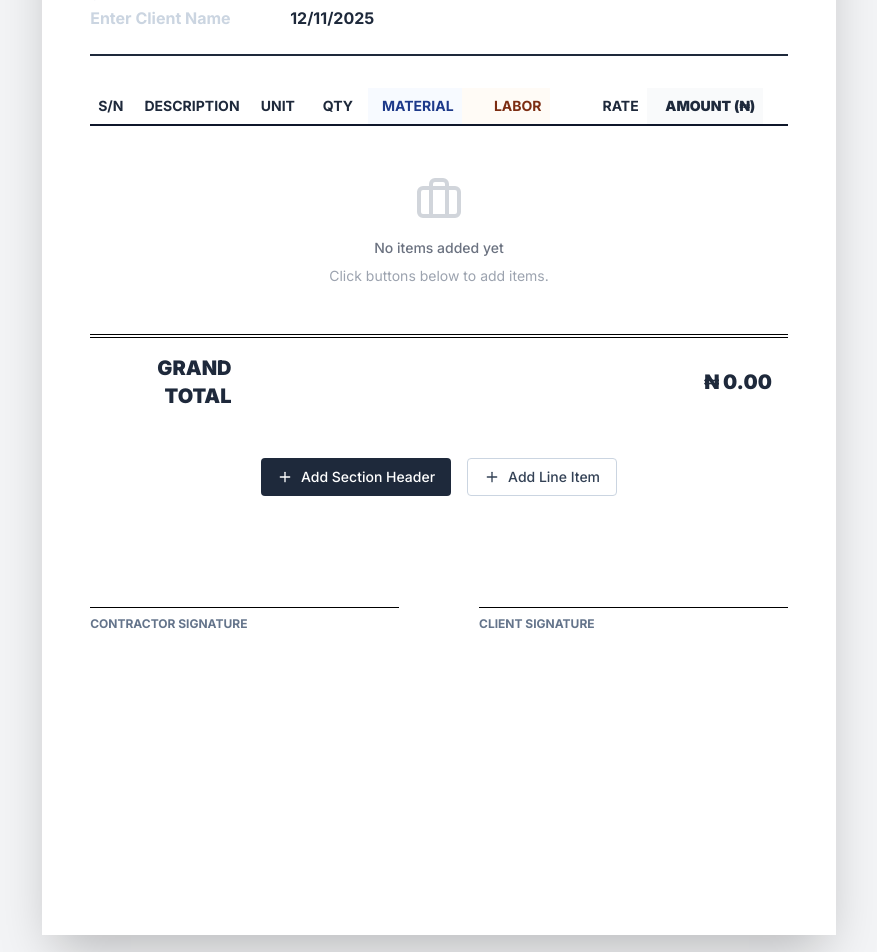
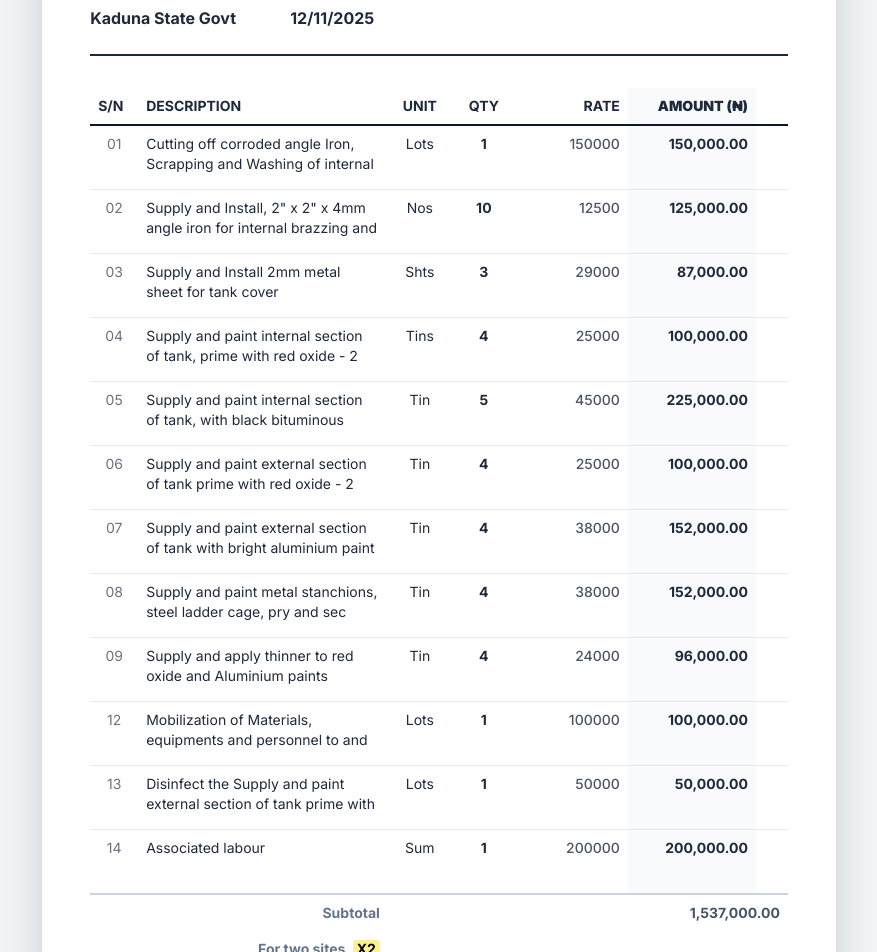
Before and after one commit to Tpepper2001/quotation, a React (Create React App) app: page / in a window 1280 px wide. Shown: the part 280-1232 px from the top of the page, without its empty margins (201-1078 px from the left). Built offline with nearby package versions, Linux system fonts and the light colour scheme; the HTML template or start-up script is replaced by a standard one.

Commit message:
Update App.jsx

```diff
--- a/src/App.jsx
+++ b/src/App.jsx
@@ -1,4 +1,4 @@
-import React, { useState, useRef, useMemo } from 'react';
+import React, { useState, useRef, useMemo, useEffect } from 'react';
 import {
   FileSpreadsheet,
   Printer,
@@ -12,35 +12,51 @@ import {
   PenTool
 } from 'lucide-react';
 
-// --- 1. CONFIGURATION ---
+// --- 1. CONFIGURATION WITH PDF DATA ---
 const INITIAL_PROJECT = {
   title: "BILL OF QUANTITIES",
-  subTitle: "Rehabilitating and refurbishment of existing steel tank",
+  subTitle: "Rehabilitating and refurbishment of existing steel tank, Bital and Igabi PHC",
   clientLabel: "Client:",
-  clientName: "",
+  clientName: "Kaduna State Govt",
   dateLabel: "Date:",
   dateValue: new Date().toLocaleDateString(),
   currency: "₦",
   logo: null,
-  // NEW FIELDS
-  multiplier: 1,
+  multiplier: 2, // Set to X2 based on your PDF
   multiplierLabel: "For two sites",
   showSignatures: true
 };
 
+// Default columns to match your PDF (Hidden Mat/Lab breakdown)
 const INITIAL_COLUMNS = {
   unit: { label: "UNIT", visible: true },
   qty: { label: "QTY", visible: true },
   waste: { label: "WST%", visible: false },
-  mat: { label: "MATERIAL", visible: true }, // Set to false in settings if you just want RATE
-  lab: { label: "LABOR", visible: true },    // Set to false in settings if you just want RATE
+  mat: { label: "MATERIAL", visible: false },
+  lab: { label: "LABOR", visible: false },
   plant: { label: "PLANT", visible: false },
   rate: { label: "RATE", visible: true },
   amount: { label: "AMOUNT", visible: true }
 };
 
+// Data transcribed from your PDF
+const INITIAL_ITEMS = [
+  { id: '1', type: 'item', code: '01', desc: 'Cutting off corroded angle Iron, Scrapping and Washing of internal Section of Tank', unit: 'Lots', qty: 1, waste: 0, mat: 150000, lab: 0, plant: 0 },
+  { id: '2', type: 'item', code: '02', desc: 'Supply and Install, 2" x 2" x 4mm angle iron for internal brazzing and firm support of the tank', unit: 'Nos', qty: 10, waste: 0, mat: 12500, lab: 0, plant: 0 },
+  { id: '3', type: 'item', code: '03', desc: 'Supply and Install 2mm metal sheet for tank cover', unit: 'Shts', qty: 3, waste: 0, mat: 29000, lab: 0, plant: 0 },
+  { id: '4', type: 'item', code: '04', desc: 'Supply and paint internal section of tank, prime with red oxide - 2 coat', unit: 'Tins', qty: 4, waste: 0, mat: 25000, lab: 0, plant: 0 },
+  { id: '5', type: 'item', code: '05', desc: 'Supply and paint internal section of tank, with black bituminous paint - 2 coat', unit: 'Tin', qty: 5, waste: 0, mat: 45000, lab: 0, plant: 0 },
+  { id: '6', type: 'item', code: '06', desc: 'Supply and paint external section of tank prime with red oxide - 2 coat', unit: 'Tin', qty: 4, waste: 0, mat: 25000, lab: 0, plant: 0 },
+  { id: '7', type: 'item', code: '07', desc: 'Supply and paint external section of tank with bright aluminium paint - 2 coat', unit: 'Tin', qty: 4, waste: 0, mat: 38000, lab: 0, plant: 0 },
+  { id: '8', type: 'item', code: '08', desc: 'Supply and paint metal stanchions, steel ladder cage, pry and sec beams with walk way hands rails with bright auminium paints - 2 coats', unit: 'Tin', qty: 4, waste: 0, mat: 38000, lab: 0, plant: 0 },
+  { id: '9', type: 'item', code: '09', desc: 'Supply and apply thinner to red oxide and Aluminium paints', unit: 'Tin', qty: 4, waste: 0, mat: 24000, lab: 0, plant: 0 },
+  { id: '10', type: 'item', code: '12', desc: 'Mobilization of Materials, equipments and personnel to and from site', unit: 'Lots', qty: 1, waste: 0, mat: 100000, lab: 0, plant: 0 },
+  { id: '11', type: 'item', code: '13', desc: 'Disinfect the Supply and paint external section of tank prime with red oxide - 2 coat section of the tank using high test hydrochloric (HTH) and test run before commissioning', unit: 'Lots', qty: 1, waste: 0, mat: 50000, lab: 0, plant: 0 },
+  { id: '12', type: 'item', code: '14', desc: 'Associated labour', unit: 'Sum', qty: 1, waste: 0, mat: 200000, lab: 0, plant: 0 },
+];
+
 const App = () => {
-  const [items, setItems] = useState([]);
+  const [items, setItems] = useState(INITIAL_ITEMS);
   const [project, setProject] = useState(INITIAL_PROJECT);
   const [columns, setColumns] = useState(INITIAL_COLUMNS);
   const [isSettingsOpen, setIsSettingsOpen] = useState(false);
@@ -51,8 +67,6 @@ const App = () => {
     const calculated = items.map(item => {
       if (item.type === 'item') {
         const wasteMultiplier = 1 + (item.waste / 100);
-        // If columns are hidden, we assume user might type directly into rate,
-        // but for now we keep the formula capability.
         const rate = (item.mat * wasteMultiplier) + item.lab + item.plant;
         const total = rate * item.qty;
         return { ...item, calculatedRate: rate, calculatedTotal: total };
@@ -84,7 +98,7 @@ const App = () => {
     const newItem = {
       id: Date.now().toString(),
       type,
-      code: items.length + 1 < 10 ? `0${items.length + 1}` : `${items.length + 1}`, // Auto-number logic 01, 02...
+      code: items.length + 1 < 10 ? `0${items.length + 1}` : `${items.length + 1}`,
       desc: type === 'section' ? 'SECTION TITLE' : '',
       unit: type === 'item' ? 'Lot' : '',
       qty: 1, waste: 0, mat: 0, lab: 0, plant: 0
@@ -100,6 +114,12 @@ const App = () => {
       const url = URL.createObjectURL(file);
       updateProject('logo', url);
     }
+  };
+
+  // --- AUTO RESIZE TEXTAREA ---
+  const autoResize = (e) => {
+    e.target.style.height = 'auto';
+    e.target.style.height = e.target.scrollHeight + 'px';
   };
 
   // --- EXPORTS ---
@@ -127,12 +147,10 @@ const App = () => {
       csv += row + "\n";
     });
 
-    // Subtotal Row
     if (project.multiplier !== 1) {
         csv += `,,,Subtotal,,,,,,${subTotal.toFixed(2)}\n`;
         csv += `,,,${project.multiplierLabel} (x${project.multiplier}),,,,,, \n`;
     }
-    // Grand Total Row
     csv += `,,,GRAND TOTAL,,,,,,${grandTotal.toFixed(2)}`;
 
     const blob = new Blob([csv], { type: 'text/csv' });
@@ -143,7 +161,6 @@ const App = () => {
     a.click();
   };
 
-  // --- RENDER HELPERS ---
   const formatMoney = (val) => {
     if (val === undefined || val === null) return '';
     return new Intl.NumberFormat('en-US', { minimumFractionDigits: 2, maximumFractionDigits: 2 }).format(val);
@@ -195,7 +212,7 @@ const App = () => {
                 </div>
               </div>
 
-              {/* Multiplier Settings (NEW) */}
+              {/* Multiplier Settings */}
               <div>
                 <h3 className="font-bold text-sm uppercase text-slate-500 mb-3 flex items-center gap-2"><Calculator size={14}/> Site Multiplier</h3>
                 <div className="mb-4">
@@ -219,7 +236,7 @@ const App = () => {
                 </div>
               </div>
 
-               {/* General Settings & Signatures */}
+               {/* General Settings */}
                <div className="col-span-2">
                 <h3 className="font-bold text-sm uppercase text-slate-500 mb-3">Document Settings</h3>
                 <div className="grid grid-cols-2 gap-4">
@@ -274,6 +291,7 @@ const App = () => {
                  value={project.subTitle}
                  onChange={(e) => updateProject('subTitle', e.target.value)}
                  rows={2}
+                 onInput={autoResize}
                  className="text-lg text-slate-500 w-full font-medium bg-transparent outline-none resize-none overflow-hidden"
                  placeholder="Click to add project description..."
                />
@@ -303,18 +321,18 @@ const App = () => {
           <table className="w-full text-sm border-collapse">
             <thead>
               <tr className="border-b-2 border-slate-900">
-                <th className="p-2 text-left font-bold w-12">S/N</th>
-                <th className="p-2 text-left font-bold">DESCRIPTION</th>
-                {columns.unit.visible && <th className="p-2 text-center font-bold w-16">{columns.unit.label}</th>}
-                {columns.qty.visible && <th className="p-2 text-center font-bold w-16">{columns.qty.label}</th>}
+                <th className="p-2 text-left font-bold w-12 align-top">S/N</th>
+                <th className="p-2 text-left font-bold align-top">DESCRIPTION</th>
+                {columns.unit.visible && <th className="p-2 text-center font-bold w-16 align-top">{columns.unit.label}</th>}
+                {columns.qty.visible && <th className="p-2 text-center font-bold w-16 align-top">{columns.qty.label}</th>}
 
-                {columns.waste.visible && <th className="p-2 text-center font-bold text-xs text-gray-500 w-16 bg-gray-50 print:bg-transparent">{columns.waste.label}</th>}
-                {columns.mat.visible && <th className="p-2 text-right font-bold w-24 bg-blue-50/50 print:bg-transparent text-blue-900 print:text-black">{columns.mat.label}</th>}
-                {columns.lab.visible && <th className="p-2 text-right font-bold w-24 bg-orange-50/50 print:bg-transparent text-orange-900 print:text-black">{columns.lab.label}</th>}
-                {columns.plant.visible && <th className="p-2 text-right font-bold w-24 bg-purple-50/50 print:bg-transparent text-purple-900 print:text-black">{columns.plant.label}</th>}
+                {columns.waste.visible && <th className="p-2 text-center font-bold text-xs text-gray-500 w-16 bg-gray-50 print:bg-transparent align-top">{columns.waste.label}</th>}
+                {columns.mat.visible && <th className="p-2 text-right font-bold w-24 bg-blue-50/50 print:bg-transparent text-blue-900 print:text-black align-top">{columns.mat.label}</th>}
+                {columns.lab.visible && <th className="p-2 text-right font-bold w-24 bg-orange-50/50 print:bg-transparent text-orange-900 print:text-black align-top">{columns.lab.label}</th>}
+                {columns.plant.visible && <th className="p-2 text-right font-bold w-24 bg-purple-50/50 print:bg-transparent text-purple-900 print:text-black align-top">{columns.plant.label}</th>}
 
-                {columns.rate.visible && <th className="p-2 text-right font-bold w-28">{columns.rate.label}</th>}
-                {columns.amount.visible && <th className="p-2 text-right font-black w-32 bg-gray-50 print:bg-transparent">{columns.amount.label} ({project.currency})</th>}
+                {columns.rate.visible && <th className="p-2 text-right font-bold w-28 align-top">{columns.rate.label}</th>}
+                {columns.amount.visible && <th className="p-2 text-right font-black w-32 bg-gray-50 print:bg-transparent align-top">{columns.amount.label} ({project.currency})</th>}
                 <th className="print:hidden w-8"></th>
               </tr>
             </thead>
@@ -334,11 +352,11 @@ const App = () => {
                 if (item.type === 'section') {
                   return (
                     <tr key={item.id} className="bg-yellow-50 print:bg-transparent border-b border-black">
-                      <td className="p-2 font-bold"><input value={item.code} onChange={(e) => updateItem(item.id, 'code', e.target.value)} className="bg-transparent w-full font-bold outline-none"/></td>
-                      <td colSpan={10} className="p-2">
+                      <td className="p-2 font-bold align-top"><input value={item.code} onChange={(e) => updateItem(item.id, 'code', e.target.value)} className="bg-transparent w-full font-bold outline-none"/></td>
+                      <td colSpan={10} className="p-2 align-top">
                         <input value={item.desc} onChange={(e) => updateItem(item.id, 'desc', e.target.value)} className="bg-transparent w-full font-bold uppercase text-red-700 print:text-black outline-none placeholder-red-200" placeholder="SECTION TITLE"/>
                       </td>
-                      <td className="print:hidden p-2 text-center">
+                      <td className="print:hidden p-2 text-center align-top">
                         <button onClick={() => deleteItem(item.id)} className="text-gray-300 hover:text-red-500"><Trash2 size={16}/></button>
                       </td>
                     </tr>
@@ -348,7 +366,16 @@ const App = () => {
                 return (
                   <tr key={item.id} className="border-b border-gray-200 hover:bg-gray-50 print:hover:bg-transparent group break-inside-avoid">
                     <td className="p-2 align-top"><input value={item.code} onChange={(e) => updateItem(item.id, 'code', e.target.value)} className="bg-transparent w-full text-gray-500 outline-none text-center"/></td>
-                    <td className="p-2 align-top"><textarea value={item.desc} onChange={(e) => updateItem(item.id, 'desc', e.target.value)} rows={1} className="bg-transparent w-full outline-none resize-none overflow-hidden h-auto min-h-[1.5em]"/></td>
+                    <td className="p-2 align-top">
+                        {/* THE AUTO-RESIZING DESCRIPTION BOX */}
+                        <textarea
+                            value={item.desc}
+                            onChange={(e) => updateItem(item.id, 'desc', e.target.value)}
+                            onInput={autoResize}
+                            rows={1}
+                            className="bg-transparent w-full outline-none resize-none overflow-hidden h-auto min-h-[3em] whitespace-pre-wrap"
+                        />
+                    </td>
 
                     {columns.unit.visible && <td className="p-2 align-top"><input value={item.unit} onChange={(e) => updateItem(item.id, 'unit', e.target.value)} className="bg-transparent w-full text-center outline-none"/></td>}
                     {columns.qty.visible && <td className="p-2 align-top"><input type="number" value={item.qty} onChange={(e) => updateItem(item.id, 'qty', parseFloat(e.target.value))} className="bg-transparent w-full text-center font-bold outline-none"/></td>}
@@ -358,7 +385,22 @@ const App = () => {
                     {columns.lab.visible && <td className="p-2 align-top bg-orange-50/30 print:bg-transparent"><input type="number" value={item.lab} onChange={(e) => updateItem(item.id, 'lab', parseFloat(e.target.value))} className="bg-transparent w-full text-right text-xs text-orange-800 print:text-black outline-none"/></td>}
                     {columns.plant.visible && <td className="p-2 align-top bg-purple-50/30 print:bg-transparent"><input type="number" value={item.plant} onChange={(e) => updateItem(item.id, 'plant', parseFloat(e.target.value))} className="bg-transparent w-full text-right text-xs text-purple-800 print:text-black outline-none"/></td>}
 
-                    {columns.rate.visible && <td className="p-2 align-top text-right font-medium text-gray-600">{formatMoney(item.calculatedRate)}</td>}
+                    {/* Rate Input: If Columns are hidden, allow direct edit. If shown, read-only calculation */}
+                    {columns.rate.visible && (
+                        <td className="p-2 align-top text-right font-medium text-gray-600">
+                           {!columns.mat.visible && !columns.lab.visible ? (
+                               <input
+                                 type="number"
+                                 value={item.mat} // We map rate to material for simple inputs
+                                 onChange={(e) => updateItem(item.id, 'mat', parseFloat(e.target.value))}
+                                 className="bg-transparent w-full text-right outline-none font-medium"
+                               />
+                           ) : (
+                               formatMoney(item.calculatedRate)
+                           )}
+                        </td>
+                    )}
+
                     {columns.amount.visible && <td className="p-2 align-top text-right font-bold bg-gray-50 print:bg-transparent">{formatMoney(item.calculatedTotal)}</td>}
 
                     <td className="print:hidden p-2 text-center align-top">
```
